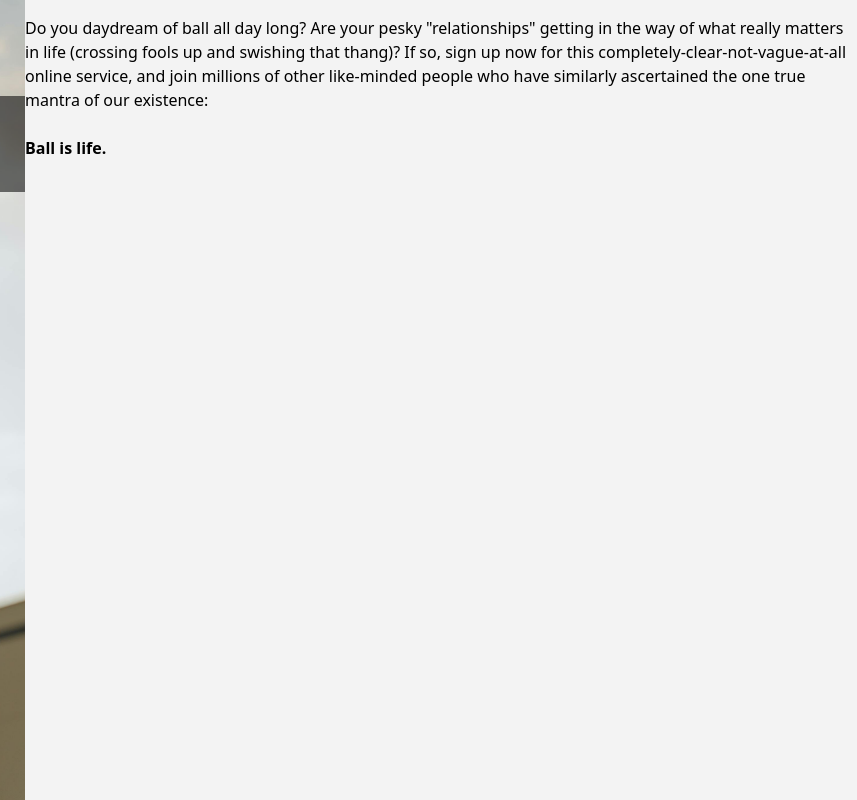
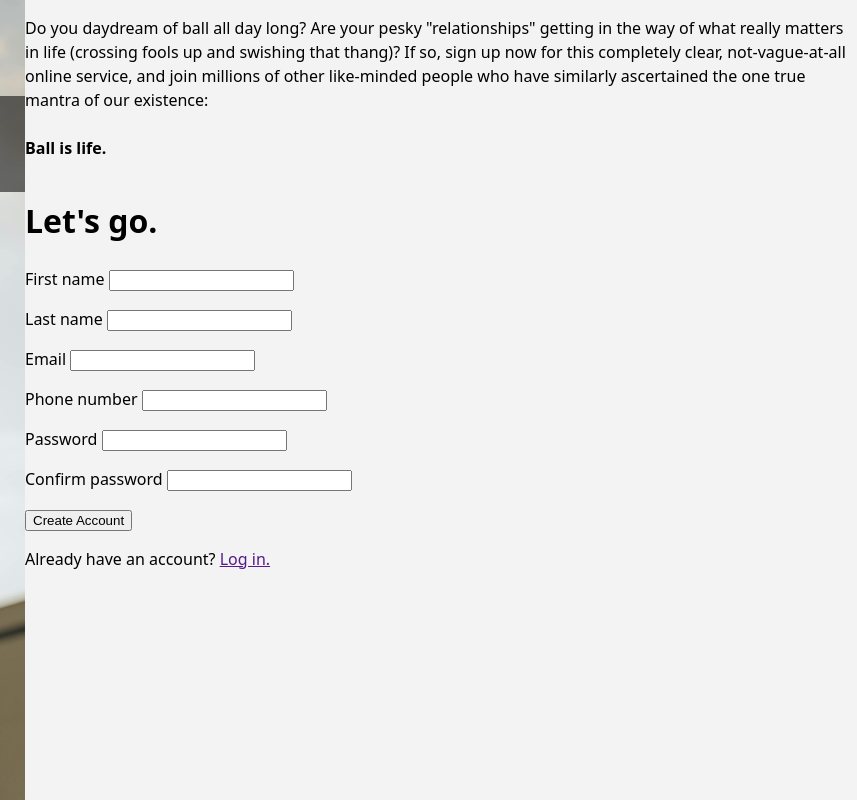
Before and after one commit to deepend15/odin-sign-up-form, a plain HTML site: page index.html in a window 1280 px wide. Shown: the full height of the page, 423-1280 px from the left. Drawn offline with Linux system fonts and the light colour scheme.

Commit message:
Add form content (no formatting)

```diff
--- a/index.html
+++ b/index.html
@@ -16,9 +16,39 @@
     </div>
     <div class="form-side">
         <div class="info-section">
-            <p>Do you daydream of ball all day long? Are your pesky "relationships" getting in the way of what really matters in life (crossing fools up and swishing that thang)? If so, sign up now for this completely-clear-not-vague-at-all online service, and join millions of other like-minded people who have similarly ascertained the one true mantra of our existence:<br><br><strong>Ball is life.</strong></p>
+            <p>Do you daydream of ball all day long? Are your pesky "relationships" getting in the way of what really matters in life (crossing fools up and swishing that thang)? If so, sign up now for this completely clear, not-vague-at-all online service, and join millions of other like-minded people who have similarly ascertained the one true mantra of our existence:<br><br><strong>Ball is life.</strong></p>
         </div>
-        <div></div>
+        <form action="" method="">
+            <h1>Let's go.</h1>
+            <div class="input-container">
+                <p>
+                    <label for="first-name">First name</label>
+                    <input type="text" name="first-name" id="first-name">
+                </p>
+                <p>
+                    <label for="last-name">Last name</label>
+                    <input type="text" name="last-name" id="last-name">
+                </p>
+                <p>
+                    <label for="email">Email</label>
+                    <input type="email" name="email" id="email">
+                </p>
+                <p>
+                    <label for="number">Phone number</label>
+                    <input type="tel" name="number" id="number">
+                </p>
+                <p>
+                    <label for="password">Password</label>
+                    <input type="password" name="password" id="password">
+                </p>
+                <p>
+                    <label for="password-confirm">Confirm password</label>
+                    <input type="password" name="password-confirm" id="password-confirm">
+                </p>
+            </div>
+            <button type="submit">Create Account</button>
+        </form>
+        <p>Already have an account? <a href="">Log in.</a></p>
     </div>
 </body>
 </html>
```
